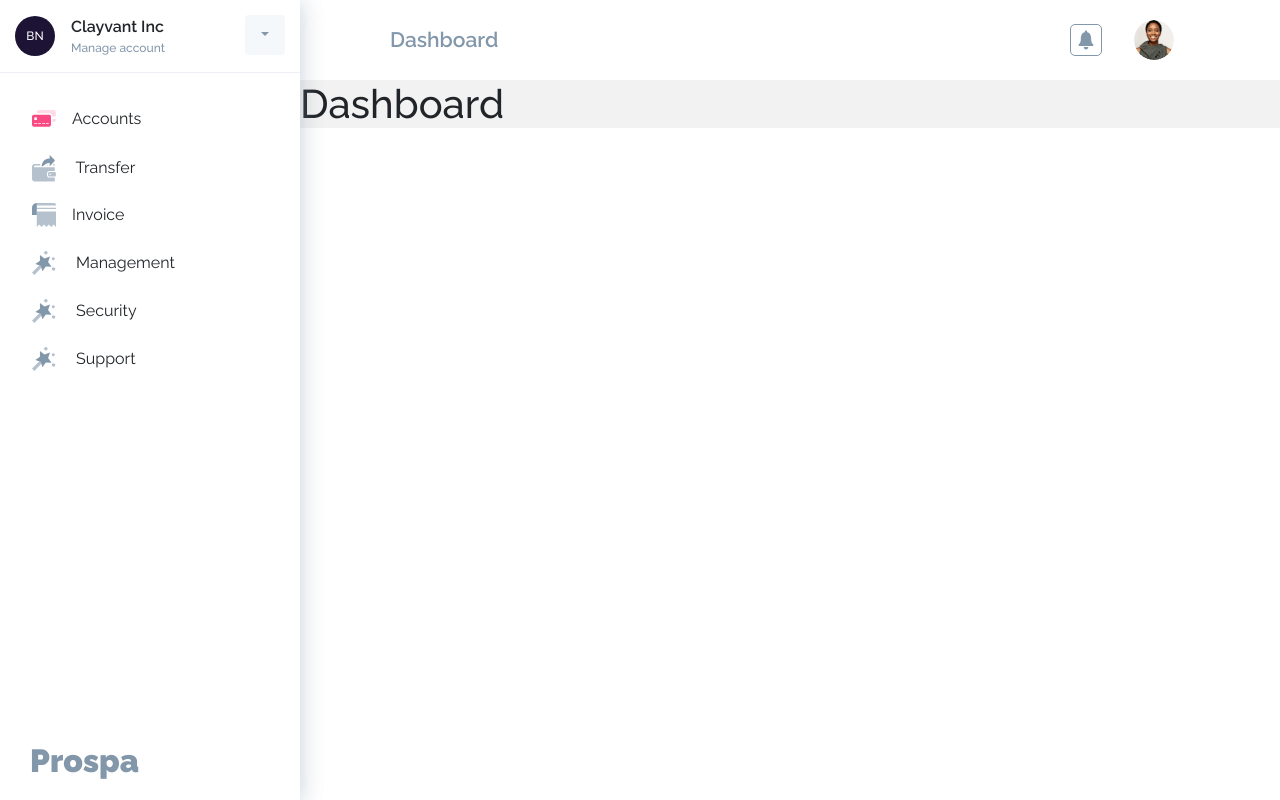
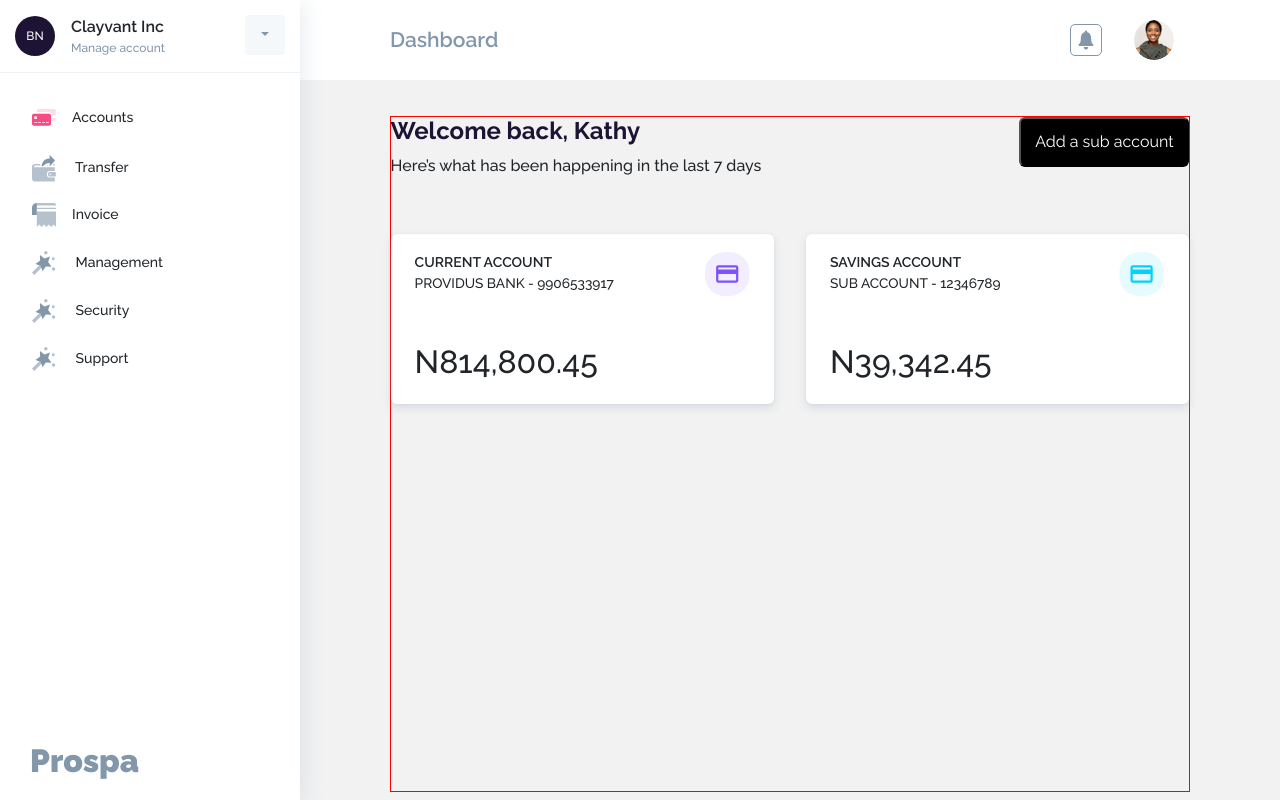
Before and after one commit to effiong-jr/prospa-task, a React (Create React App) app: page /dashboard in a window 1280 px wide. Built offline with nearby package versions, Linux system fonts and the light colour scheme.

Commit message:
Added account details section to user dashboard

```diff
--- a/src/components/custom-card/custom-card.scss
+++ b/src/components/custom-card/custom-card.scss
@@ -1,8 +1,10 @@
 .custom-card {
   background: #ffffff;
-
   box-shadow: 0px 0px 2px rgba(131, 151, 171, 0.12),
     0px 4px 8px rgba(131, 151, 171, 0.24);
   border-radius: 6px;
   margin-bottom: 1rem;
+  padding: 1.125rem 1.5rem;
+  height: 100%;
+  width: 100%;
 }
--- a/src/components/dashboardComponents/sidebar/sidebar.scss
+++ b/src/components/dashboardComponents/sidebar/sidebar.scss
@@ -1,10 +1,10 @@
 .dashboard__sidebar {
   box-shadow: 0px 2px 22px rgba(131, 151, 171, 0.24);
-  //   height: 100vh;
   position: relative;
   display: flex;
   flex-direction: column;
-  height: 100%;
+  height: 100vh;
+  flex-grow: 1;
 
   &__header {
     height: 80px;
@@ -102,6 +102,8 @@
         list-style: none;
         margin: 0;
         padding: 0;
+        font-size: 0.875rem;
+        font-weight: 500;
 
         li {
           height: 2rem;
--- a/src/layout/user-dashboard/user-dashboard.scss
+++ b/src/layout/user-dashboard/user-dashboard.scss
@@ -1,11 +1,18 @@
-.dashboard {
+.dashboard-layout {
   display: grid;
   grid-template-columns: minmax(20%, 300px) 1fr;
-  //   background: #f2f2f2;
+  //   border: 1px solid green;
   height: 100vh;
 
-  &__content {
-    background: #f2f2f2;
-    // min-height: 90vh;
+  &__body {
+    &__content {
+      padding: 2.25rem 5.6rem;
+      padding-bottom: 0.5rem;
+      display: flex;
+      width: 100%;
+      height: calc(100% - 80px);
+      flex-direction: column;
+      background: #f2f2f2;
+    }
   }
 }
--- a/src/layout/user-dashboard/userDashboard.js
+++ b/src/layout/user-dashboard/userDashboard.js
@@ -5,13 +5,13 @@ import './user-dashboard.scss'
 
 const DashboardLayout = ({ children, ...props }) => {
   return (
-    <div className="dashboard">
-      <div className="dashboard__sidebar">
+    <div className="dashboard-layout">
+      <div className="dashboard-layout__sidebar">
         <DashboardSidebar />
       </div>
-      <div>
+      <div className="dashboard-layout__body">
         <Header />
-        <div className="dashboard__content">{children}</div>
+        <div className="dashboard-layout__body__content">{children}</div>
       </div>
     </div>
   )
--- /dev/null
+++ b/src/pages/dashboard/accountInfo/accountInfo.js
@@ -0,0 +1,45 @@
+import CustomCard from '../../../components/custom-card/customCard'
+import cardIcon from '../../../assets/images/userDashboard/cardIcon.svg'
+import cardIcon2 from '../../../assets/images/userDashboard/cardIcon2.svg'
+
+import './accountInfo.scss'
+
+const AccountInfo = () => {
+  return (
+    <div className="account-info">
+      <div className="account-info__card__container">
+        <CustomCard>
+          <div className="account-info__card__container__account-details">
+            <div>
+              <div className="account-type">CURRENT ACCOUNT</div>
+              <div className="account-number">PROVIDUS BANK - 9906533917</div>
+            </div>
+            <div className="account-balance">N814,800.45</div>
+          </div>
+
+          <div>
+            <img src={cardIcon} alt="" />
+          </div>
+        </CustomCard>
+      </div>
+
+      <div className="account-info__card__container">
+        <CustomCard>
+          <div className="account-info__card__container__account-details">
+            <div>
+              <div className="account-type">SAVINGS ACCOUNT</div>
+              <div className="account-number">SUB ACCOUNT - 12346789</div>
+            </div>
+            <div className="account-balance">N39,342.45</div>
+          </div>
+
+          <div>
+            <img src={cardIcon2} alt="" />
+          </div>
+        </CustomCard>
+      </div>
+    </div>
+  )
+}
+
+export default AccountInfo
--- /dev/null
+++ b/src/pages/dashboard/accountInfo/accountInfo.scss
@@ -0,0 +1,36 @@
+.account-info {
+  display: flex;
+  justify-content: space-between;
+
+  &__card__container {
+    // max-width: 29.25rem;
+    width: 48%;
+    height: 10.62rem;
+
+    & div.custom-card {
+      display: flex;
+      justify-content: space-between;
+    }
+
+    &__account-details {
+      display: flex;
+      flex-direction: column;
+      justify-content: space-between;
+
+      .account-type {
+        font-weight: 600;
+        font-size: 0.875rem;
+      }
+
+      .account-number {
+        font-size: 0.857rem;
+        font-weight: 500;
+      }
+
+      .account-balance {
+        font-size: 2rem;
+        font-weight: 500;
+      }
+    }
+  }
+}
--- a/src/pages/dashboard/dashboard.js
+++ b/src/pages/dashboard/dashboard.js
@@ -1,9 +1,32 @@
 import DashboardLayout from '../../layout/user-dashboard/userDashboard'
+import CustomCard from '../../components/custom-card/customCard'
+import CustomButton from '../../components/custom-button/customButton'
+import AccountInfo from './accountInfo/accountInfo'
+
+import './dashboard.scss'
 
 const Dashboard = () => {
   return (
     <DashboardLayout>
-      <h1>Dashboard</h1>
+      <div className="dashboard__content-area">
+        <section className="dashboard__content-area__header">
+          <div className="dashboard__content-area__header__desc">
+            <h3 className="dashboard__content-area__header__desc--title">
+              Welcome back, Kathy
+            </h3>
+            <p className="dashboard__content-area__header__desc--text">
+              Here’s what has been happening in the last <span>7 days</span>
+            </p>
+          </div>
+          <div className="dashboard__content-area__header__cta">
+            <CustomButton>Add a sub account</CustomButton>
+          </div>
+        </section>
+
+        <section className="dashboard__content-area__content">
+          <AccountInfo />
+        </section>
+      </div>
     </DashboardLayout>
   )
 }
--- a/src/pages/dashboard/dashboard.scss
+++ b/src/pages/dashboard/dashboard.scss
@@ -0,0 +1,32 @@
+.dashboard__content-area {
+  display: flex;
+  flex-direction: column;
+  border: 1px solid red;
+  height: 100%;
+
+  &__header {
+    display: flex;
+    justify-content: space-between;
+    margin-bottom: 2.5rem;
+
+    &__desc {
+      &--title {
+        font-size: 1.5rem;
+        font-weight: bold;
+        color: #1c1335;
+      }
+
+      &--text {
+        font-weight: 500;
+        font-size: 1rem;
+      }
+    }
+
+    &__cta {
+      width: 10.625rem;
+    }
+  }
+
+  &__content {
+  }
+}
```
Also changed, not shown: src/assets/images/userDashboard/cardIcon.svg (added), src/assets/images/userDashboard/cardIcon2.svg (added).
